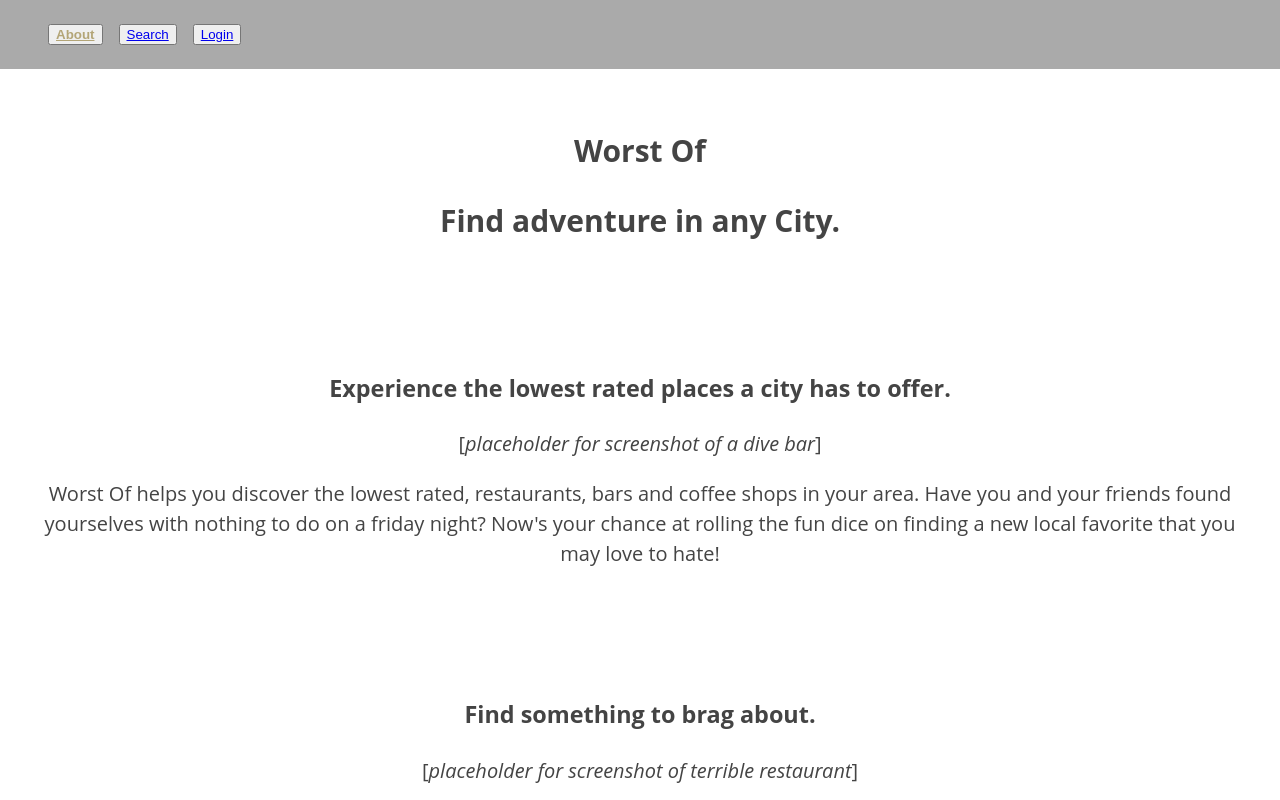
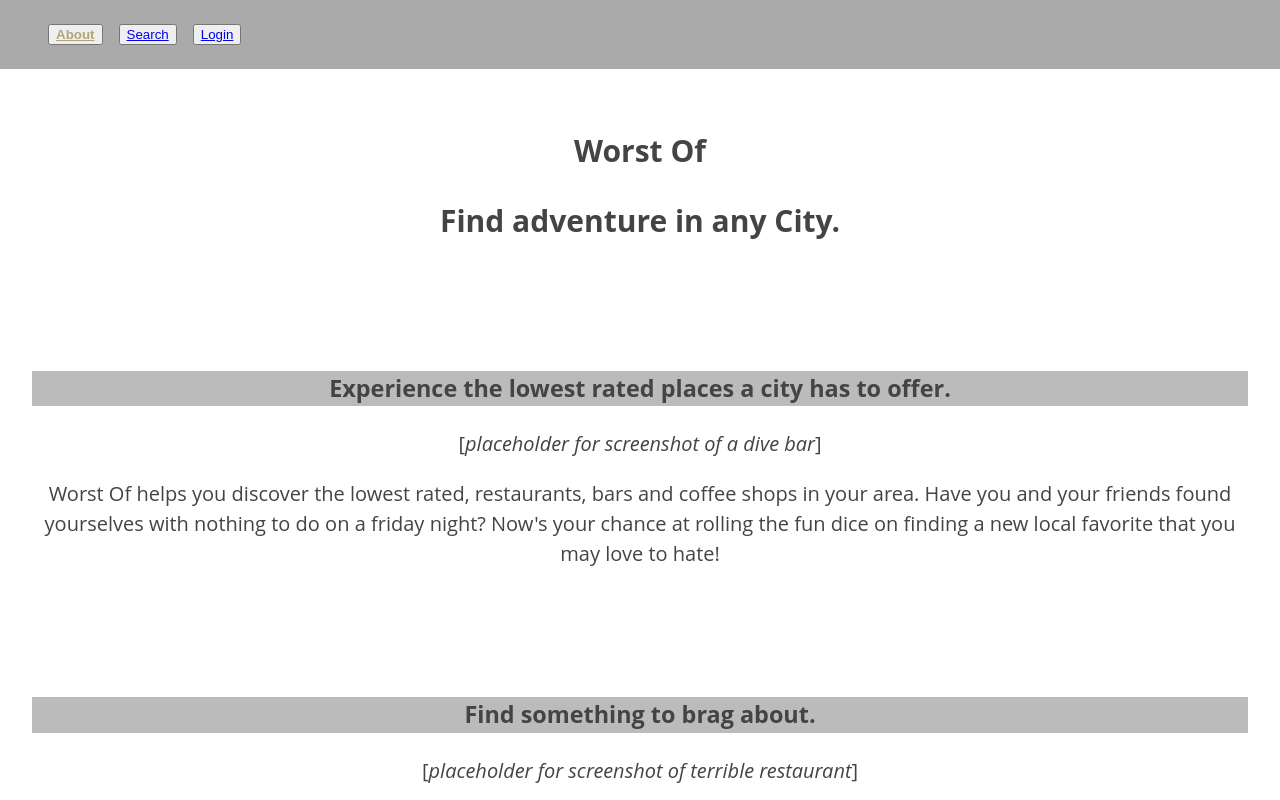
Before and after one commit to Topher-Dunlap/worst-of-client, a React (Create React App) app: page / in a window 1280 px wide. Shown: the top 800 px of the page. Built offline with nearby package versions, Linux system fonts and the light colour scheme.

Commit message:
added random color generating css stlying for certain components

```diff
--- a/src/app/App.js
+++ b/src/app/App.js
@@ -19,7 +19,13 @@ function App() {
         },
         sectionTopBottomMargin: {
             margin : "8rem 2rem"
-        }
+        },
+        backgroundColors: [
+            {backgroundColor: "#AAAAAA"},
+            {backgroundColor: "#BBBBBB"},
+            {backgroundColor: "#EEEEEE"},
+        ],
+
     }
 
     return (
--- a/src/components/LandingSection.jsx
+++ b/src/components/LandingSection.jsx
@@ -9,9 +9,14 @@ export default function Projects(props) {
     const context = useContext(ThemeContext);
     const topBottomMargin = context.sectionTopBottomMargin;
 
+    ///generates random background color from context
+    const backgroundColor = context.backgroundColors;
+    const randomColorNum = Math.floor(Math.random() * Math.floor(3));
+    const backgroundColorPicker = backgroundColor[randomColorNum]
+
     return (
         <section style={topBottomMargin}>
-            <header>
+            <header style={backgroundColorPicker}>
                 <h3>{headerContent}</h3>
             </header>
             <p>[<em>{sectionImage}</em>]</p>
--- a/src/components/Results.jsx
+++ b/src/components/Results.jsx
@@ -4,10 +4,14 @@ import ThemeContext from "./ThemeContext";
 export default function Results() {
 
     const context = useContext(ThemeContext);
-    const theme = context.theme;
+
+    ///generates random background color from context
+    const backgroundColor = context.backgroundColors;
+    const randomColorNum = Math.floor(Math.random() * Math.floor(3));
+    const backgroundColorPicker = backgroundColor[randomColorNum]
 
     return (
-        <section style={theme}>
+        <section style={backgroundColorPicker}>
             <div>
                 <h1 style={bottomMargin}>Results</h1>
             </div>
```
Also changed, not shown: 1 other file (tests, documents, lock files or other folders).
